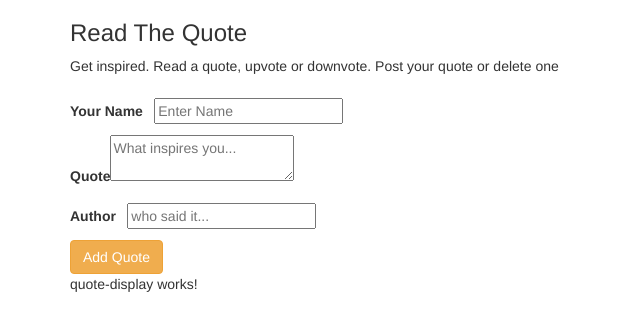
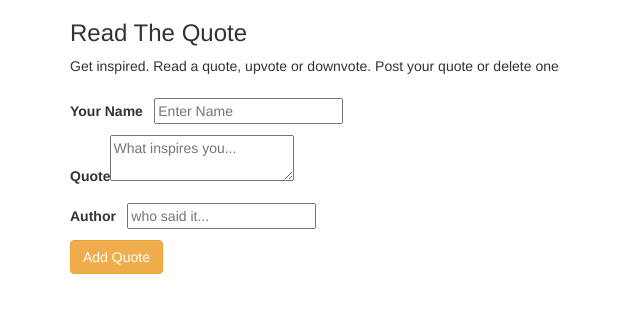
Before and after one commit to COdingaorg/ReadTheQuote, an Angular app: page / in a window 1280 px wide. Shown: the top 330 px of the page, without its empty margins (0-640 px from the left). Built offline with nearby package versions, Linux system fonts and the light colour scheme.

Commit message:
adds ngModel to new class

```diff
--- a/src/app/quote-form/quote-display/quote-display.component.html
+++ b/src/app/quote-form/quote-display/quote-display.component.html
@@ -1,4 +1,4 @@
 
 <div id="quoteDisplay">
-  <p>quote-display works!</p>
+  <p></p>{{quoteItem}}
 </div>
--- a/src/app/quote-form/quote-display/quote-display.component.ts
+++ b/src/app/quote-form/quote-display/quote-display.component.ts
@@ -1,4 +1,4 @@
-import { Component, OnInit } from '@angular/core';
+import { Component, Input, OnInit } from '@angular/core';
 
 @Component({
   selector: 'app-quote-display',
@@ -7,6 +7,7 @@ import { Component, OnInit } from '@angular/core';
 })
 export class QuoteDisplayComponent implements OnInit {
 
+  @Input() quoteItem:string|any;
   constructor() { }
 
   ngOnInit(): void {
--- a/src/app/quote-form/quote-form.component.html
+++ b/src/app/quote-form/quote-form.component.html
@@ -1,15 +1,15 @@
 <div id='quoteForm'>
   <form>
     <label for="userName">Your Name</label>
-    <input type="text" id="userName" [(ngModel)]='newQuote.userName' name="userName" placeholder="Enter Name"><br>
+    <input type="text" id="userName" name="userName" placeholder="Enter Name"><br>
 
     <label for="quote">Quote</label>
     <textarea type="text" id="quote" [(ngModel)]='newQuote.quote' name="quote" placeholder="What inspires you..."></textarea><br>
 
     <label for="author">Author</label>
-    <input type="text" id="author" [(ngModel)]='newQuote.author' name="author" placeholder="who said it..."><br>
+    <input type="text" id="author" name="author" placeholder="who said it..."><br>
 
     <button type="submit" class="btn btn-warning">Add Quote</button>
   </form>
 </div>
-<app-quote-display></app-quote-display>
+<app-quote-display [quoteItem]='newQuoteItem()'></app-quote-display>
--- a/src/app/quote-form/quote-form.component.ts
+++ b/src/app/quote-form/quote-form.component.ts
@@ -10,7 +10,16 @@ export class QuoteFormComponent implements OnInit {
 
   //create an initializing class
   newQuote = new QuoteClass('', '', '');
-  constructor() { }
+
+  newQuoteItem(){
+    return this.newQuote.quote
+  };
+  newQuoteAuthor(){
+    return this.newQuote.author
+  }
+  newQuotePoster(){
+    return this.newQuote.userName
+  }
 
   ngOnInit(): void {
   }
```
